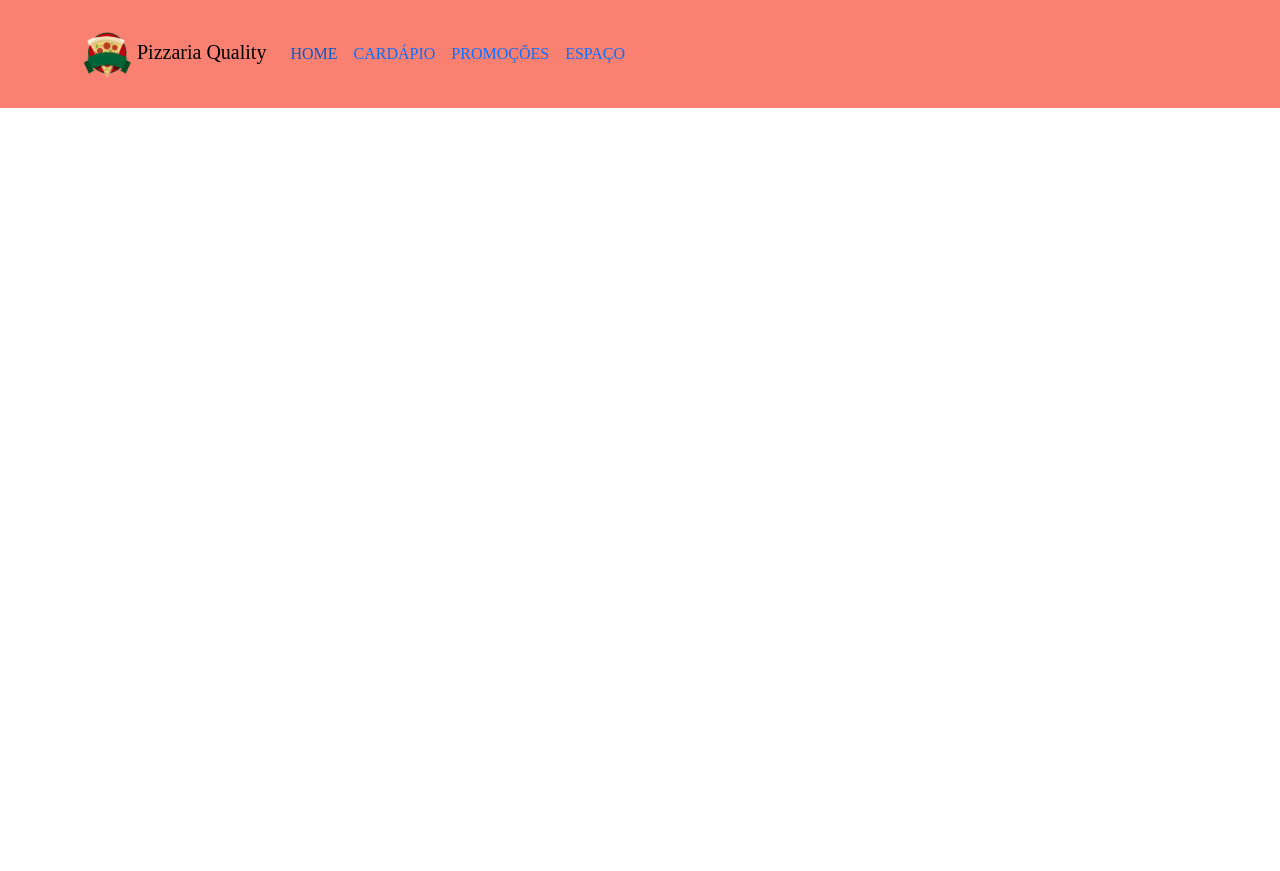
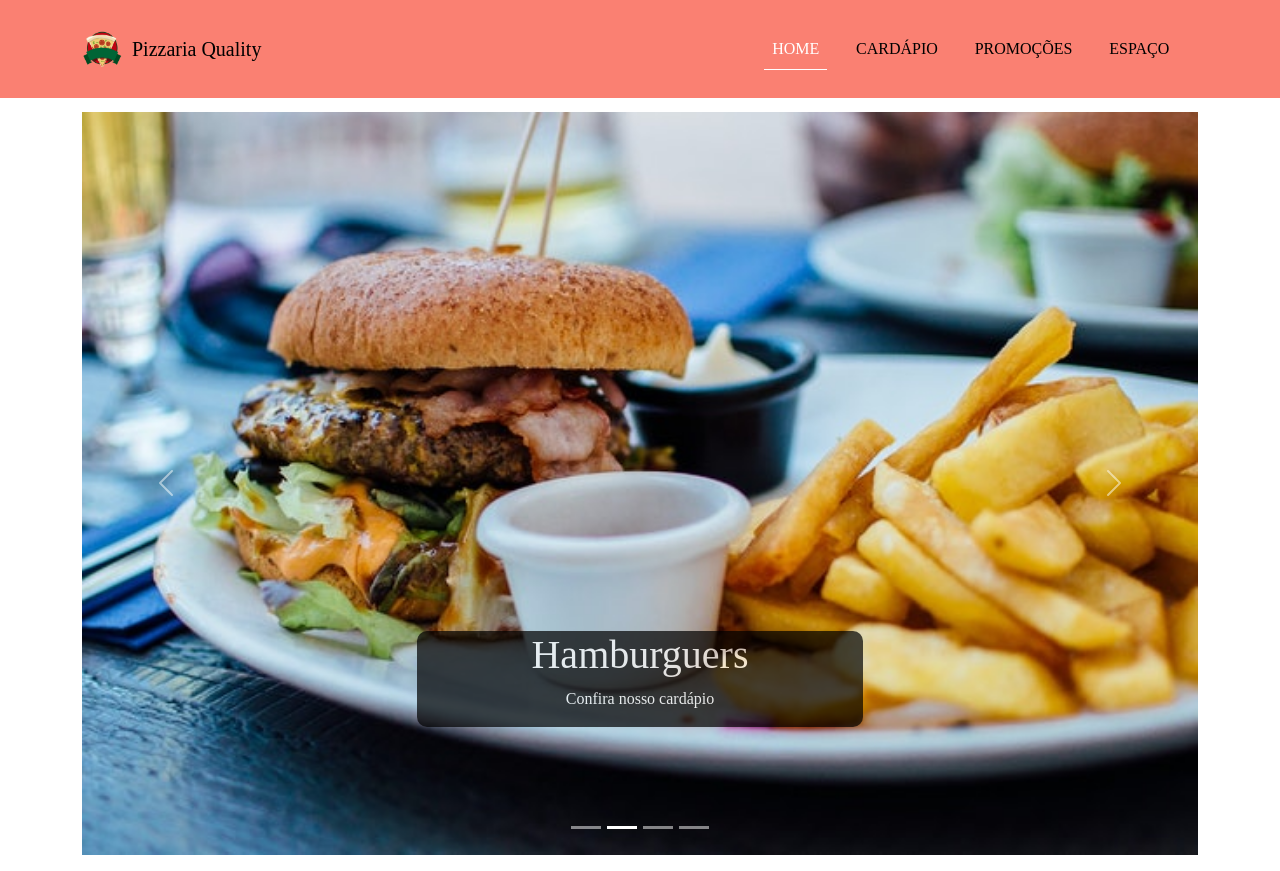
Before and after one commit to leonardodevmagalhaes/landingPage_bootstrap, a website: page index.html in a window 1280 px wide. Both pictures are taken after a click on the link "HOME". Before the commit the page ends 800 px from the top, so only its background shows below. Drawn offline with nearby package versions, Linux system fonts and the light colour scheme; a web font is replaced by a local one.

Commit message:
criado a seção 1 com o slides interativos

```diff
--- a/css/style.css
+++ b/css/style.css
@@ -2,11 +2,71 @@
     margin: 0;
     padding: 0;
     box-sizing: border-box;
-    font-family: 'Kiwi Maru', serif
+    font-family: 'Kiwi Maru', serif;
 }
-.logo{
+.first-color{
     color: #000000;
 }
-.bg-primary-color{
+.scond-color{
+    color: #FFFFFF;
+}
+.bg-first-color{
     background: #FA8072;
 }
+.bg-second-color{
+    background: #FAEEFF;
+}
+.bg-third-color{
+    background: #1F2A4F;
+}
+#navbar a:hover{
+    color: #FFFFFF;
+}
+#navbar a.active{
+    color: #FFFFFF;
+    border-bottom: 1px solid #FFFFFF;
+}
+.navbar-brand{
+    display: flex;
+    justify-content: flex-start;
+    align-items: center;
+}
+.navbar-brand img{
+    width: 40px;
+}
+.navbar-brand span{
+    font-weight: 500;
+    font-size: 1em;
+    margin-left: 0.5em;
+}
+#navbar-items .navbar-nav{
+    display: flex;
+    justify-content: flex-end;
+    align-items: center;
+    width: 100%;
+}
+.nav-item{
+    margin-right: 1.3em;
+}
+.slider{
+    margin-top: 7em;
+    margin-bottom: 1em;
+}
+.slider .carousel-caption h5{
+    font-size: 2.5em;
+    text-shadow: #000 2px 2px;
+}
+.slider .carousel-caption p{
+    text-shadow: #000 2px 2px;
+}
+@media(min-width: 768px){
+    .slider .carousel-caption{
+        background: #000;
+        opacity: 0.7;
+        bottom: 8em;
+        padding: 0;
+        width: 40%;
+        margin: 0 auto;
+        border-radius: 10px;
+    }
+}
--- a/index.html
+++ b/index.html
@@ -28,35 +28,89 @@
 <body>
 
 
-    <nav class="navbar navbar-expand-lg fixed-top bg-primary-color" id="navbar">
+    <nav class="navbar navbar-expand-lg fixed-top bg-first-color" id="navbar">
 
         <div class="container py-3">
             <a href="#" class="navbar-brand">
-                <img width="50" src="./images/icon.png" alt="Pizzaria Quality">
-                <span class="logo">Pizzaria Quality</span>
+                <img src="./images/icon.png" alt="Pizzaria Quality">
+                <span class="first-color">Pizzaria Quality</span>
             </a>
             <button class="navbar-toggler" type="button" data-bs-toggle="collapse" data-bs-target="#navbar-items" aria-controls="navbar-items" aria-expanded="false" aria-label="Toggle navigation">
-                <i class="bi bi-list"></i>
+                <i class="bi bi-three-dots-vertical"></i>
             </button>
             <div class="collapse navbar-collapse" id="navbar-items">
                 <ul class="navbar-nav me-auto mb-2 mb-lg-0">
                     <li class="nav-item">
-                        <a href="#" class="nav-link active" aria-current="page">HOME</a>
+                        <a href="#" class="nav-link first-color  active" aria-current="page">HOME</a>
                     </li>
                     <li class="nav-item">
-                        <a href="#" class="nav-link">CARDÁPIO</a>
+                        <a href="#" class="nav-link first-color ">CARDÁPIO</a>
                     </li>
                     <li class="nav-item">
-                        <a href="#" class="nav-link">PROMOÇÕES</a>
+                        <a href="#" class="nav-link first-color ">PROMOÇÕES</a>
                     </li>
                     <li class="nav-item">
-                        <a href="#" class="nav-link">ESPAÇO</a>
+                        <a href="#" class="nav-link first-color ">ESPAÇO</a>
                     </li>
                 </ul>
             </div>
         </div>
 
     </nav>
+
+
+    <section class="sec1 container" id="slider-container">
+
+
+        <div id="carouselExampleCaptions" class="carousel slide slider" data-bs-ride="carousel">
+            <div class="carousel-indicators">
+              <button type="button" data-bs-target="#carouselExampleCaptions" data-bs-slide-to="0" class="active" aria-current="true" aria-label="Slide 1"></button>
+              <button type="button" data-bs-target="#carouselExampleCaptions" data-bs-slide-to="1" aria-label="Slide 2"></button>
+              <button type="button" data-bs-target="#carouselExampleCaptions" data-bs-slide-to="2" aria-label="Slide 3"></button>
+              <button type="button" data-bs-target="#carouselExampleCaptions" data-bs-slide-to="3" aria-label="Slide 4"></button>
+            </div>
+            <div class="carousel-inner">
+              <div class="carousel-item active">
+                <img src="./images/img-promo01.svg" class="d-block w-100" alt="Promoção de quarta-feira">
+                <div class="carousel-caption d-none d-md-block">
+                  <h5>PROMOÇÃO</h5>
+                  <p>Somente as Quatas-feiras, venha conferir</p>
+                </div>
+              </div>
+              <div class="carousel-item">
+                <img src="./images/img-hamburguer01.jpg" class="d-block w-100" alt="Hamburguer">
+                <div class="carousel-caption d-none d-md-block">
+                  <h5>Hamburguers</h5>
+                  <p>Confira nosso cardápio</p>
+                </div>
+              </div>
+              <div class="carousel-item">
+                <img src="./images/img-promo02.svg" class="d-block w-100" alt="Promoção de hamburguers">
+                <div class="carousel-caption d-none d-md-block">
+                  <h5>PROMOÇÃO</h5>
+                  <p>Essa é para chamar os amigos e amigas</p>
+                </div>
+              </div>
+              <div class="carousel-item">
+                <img src="./images/img-pizza-04.jpg" class="d-block w-100" alt="Pizza">
+                <div class="carousel-caption d-none d-md-block">
+                  <h5>Pizzas</h5>
+                  <p>Confira nosso cardápio</p>
+                </div>
+              </div>
+            </div>
+            <button class="carousel-control-prev" type="button" data-bs-target="#carouselExampleCaptions" data-bs-slide="prev">
+              <span class="carousel-control-prev-icon" aria-hidden="true"></span>
+              <span class="visually-hidden">Previous</span>
+            </button>
+            <button class="carousel-control-next" type="button" data-bs-target="#carouselExampleCaptions" data-bs-slide="next">
+              <span class="carousel-control-next-icon" aria-hidden="true"></span>
+              <span class="visually-hidden">Next</span>
+            </button>
+          </div>
+
+
+    </section>
 
 
 
```
Also changed, not shown: readme.md, 2 other files.
